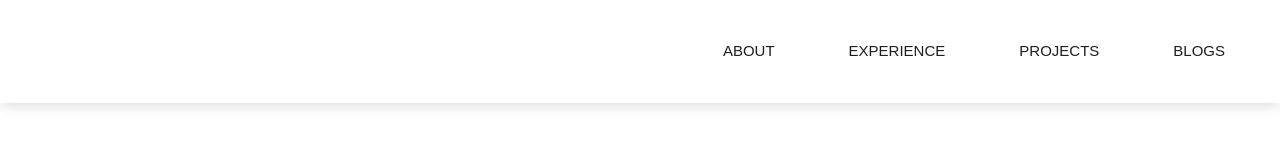
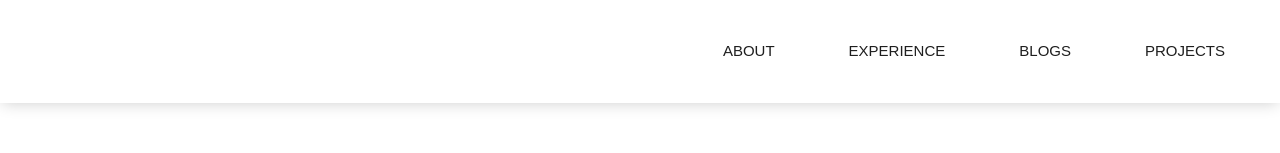
Before and after one commit to AriNguyen/AriNguyen.github.io, a React (Create React App) app: page /#/ in a window 1280 px wide. Shown: the top 153 px of the page. Built offline with nearby package versions, Linux system fonts and the light colour scheme.

Commit message:
move blogs left to projects, adjust link duration

```diff
--- a/src/sections/navbar/navbar.tsx
+++ b/src/sections/navbar/navbar.tsx
@@ -29,23 +29,23 @@ export default function Navbar() {
         <div className="desktop__menu">
           <ul className="flex-s-between">
             <li>
-              <Link activeClass="active-link" to="about" spy={true} smooth={true} offset={-70} duration={500}>
+              <Link activeClass="active-link" to="about" spy={true} smooth={true} offset={-70} duration={300}>
                 ABOUT
               </Link>
             </li>
             <li>
-              <Link activeClass="active-link" to="experience" spy={true} smooth={true} offset={-70} duration={500}>
+              <Link activeClass="active-link" to="experience" spy={true} smooth={true} offset={-70} duration={300}>
                 EXPERIENCE
               </Link>
             </li>
             <li>
-              <Link activeClass="active-link" to="projects" spy={true} smooth={true} offset={-70} duration={500}>
-                PROJECTS
+              <Link activeClass="active-link" to="blogs" spy={true} smooth={true} offset={-70} duration={300}>
+                BLOGS
               </Link>
             </li>
             <li>
-              <Link activeClass="active-link" to="blogs" spy={true} smooth={true} offset={-70} duration={500}>
-                BLOGS
+              <Link activeClass="active-link" to="projects" spy={true} smooth={true} offset={-70} duration={300}>
+                PROJECTS
               </Link>
             </li>
             {/* <li>
```
